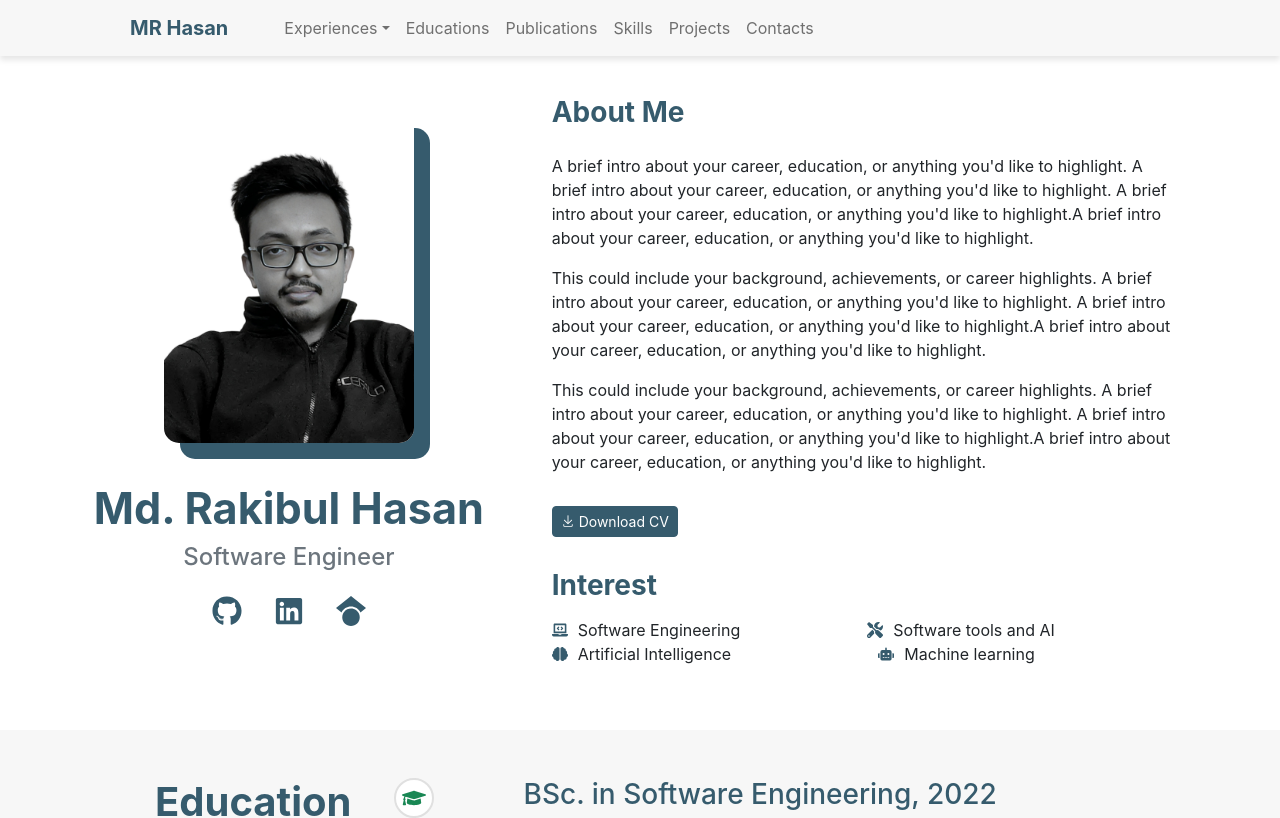
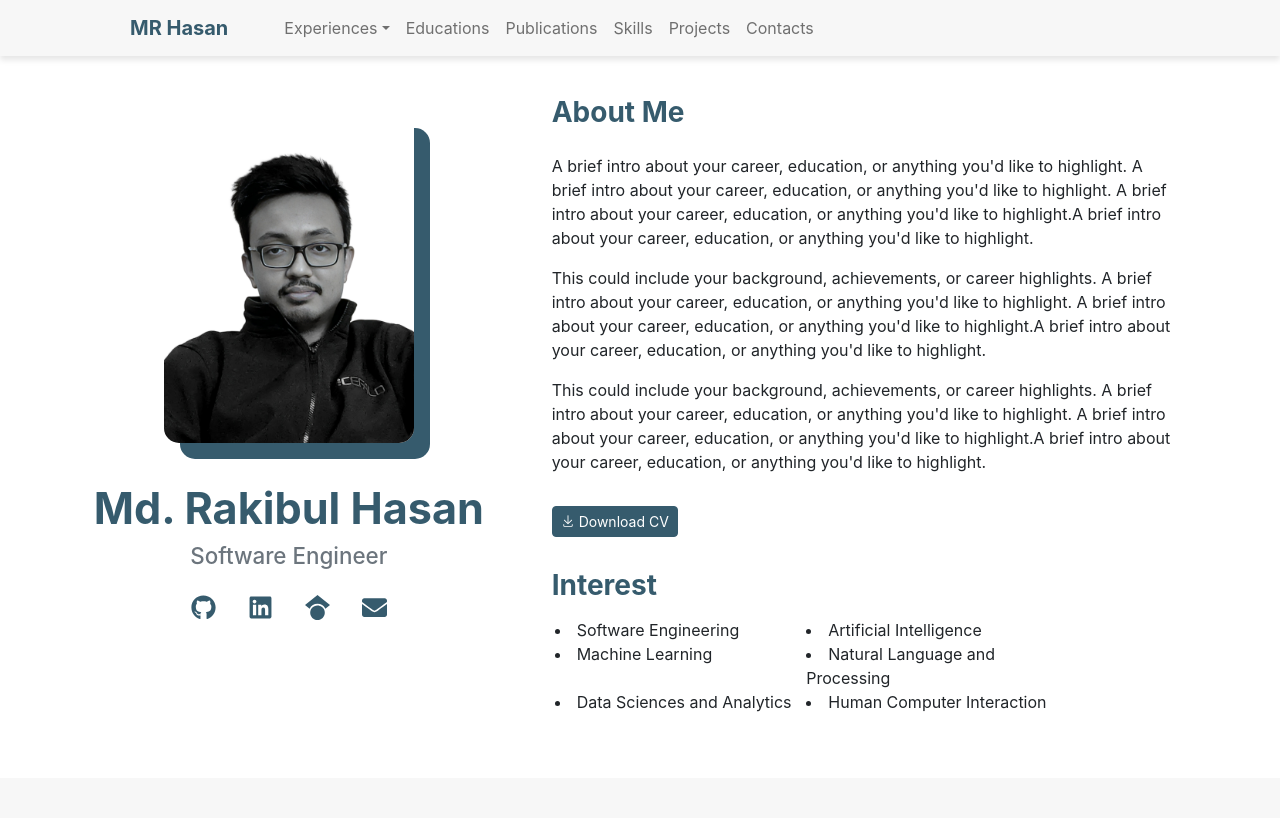
Before and after one commit to sabrinalira/sabrinalira.github.io, a Next.js app: page / in a window 1280 px wide. Shown: the top 818 px of the page. Built offline with nearby package versions, Linux system fonts and the light colour scheme.

Commit message:
fix bullet points

```diff
--- a/components/Interest.js
+++ b/components/Interest.js
@@ -1,5 +1,4 @@
 import React from "react";
-import { FaBrain, FaTools, FaRobot, FaLaptopCode } from "react-icons/fa";
 
 export const Interest = ({ interest }) => {
   return (
@@ -10,48 +9,33 @@ export const Interest = ({ interest }) => {
       >
         Interest
       </h1>
+      <div>
+        <div className="row justify-content-center justify-content-md-start col-lg-10">
           <ul
+            className="text-center text-md-start"
             style={{
               display: "flex",
               flexWrap: "wrap",
               justifyContent: "center",
-          padding: 0,
-          listStyleType: "none",
+              paddingLeft: "10px",
             }}
-        className="justify-content-md-start"
           >
             {interest.map((name, index) => (
               <li
                 key={index}
+                className="col-12 col-md-6"
                 style={{
-              minWidth: "220px",
-              display: "flex",
-              alignItems: "center",
-              whiteSpace: "nowrap",
-              flexGrow: 1,
-              flexBasis: "auto",
+                  listStyleType: "disc",
+                  paddingLeft: "5px",
+                  listStylePosition: "inside",
                 }}
-            className="justify-content-center justify-content-md-start"
               >
-            {index === 0 && (
-              <FaLaptopCode
-                className="icon-style"
-                style={{ marginRight: "10px" }}
-              />
-            )}
-            {index === 1 && (
-              <FaTools className="icon-style" style={{ marginRight: "10px" }} />
-            )}
-            {index === 2 && (
-              <FaBrain className="icon-style" style={{ marginRight: "10px" }} />
-            )}
-            {index === 3 && (
-              <FaRobot className="icon-style" style={{ marginRight: "10px" }} />
-            )}
                 {name}
               </li>
             ))}
           </ul>
         </div>
+      </div>
+    </div>
   );
 };
--- a/components/Intro.js
+++ b/components/Intro.js
@@ -1,7 +1,7 @@
 import React from "react";
 import getConfig from "next/config";
 import Link from "next/link";
-import { FaGithub, FaLinkedin } from "react-icons/fa"; // Import icons from react-icons
+import { FaGithub, FaLinkedin, FaEnvelope } from "react-icons/fa"; // Import icons from react-icons
 import { FaGoogleScholar } from "react-icons/fa6";
 
 const { publicRuntimeConfig } = getConfig();
@@ -25,7 +25,7 @@ export const Intro = ({ title, description, image, buttons, socialLinks }) => {
             <h1 className="text-primary fw-bold display-3 mt-4 intro-name">
               {title}
             </h1>
-            <h2 className="text-muted" style={{ fontSize: "1.5rem" }}>
+            <h2 className="text-muted" style={{ fontSize: "1.4rem" }}>
               Software Engineer
             </h2>{" "}
           </div>
@@ -39,7 +39,7 @@ export const Intro = ({ title, description, image, buttons, socialLinks }) => {
           <div className="col-12">
             {socialLinks.map((link, index) => (
               <Link key={index} href={link.url}>
-                <a target="_blank" rel="noreferrer" className="mx-3">
+                <a target="_blank" rel="noreferrer" className="mx-2 mx-md-3">
                   {link.icon === "github" && (
                     <FaGithub className="responsive-icon" />
                   )}
@@ -48,6 +48,10 @@ export const Intro = ({ title, description, image, buttons, socialLinks }) => {
                   )}
                   {link.icon === "googleScholar" && (
                     <FaGoogleScholar className="responsive-icon" />
+                  )}
+                  {/* email */}
+                  {link.icon === "email" && (
+                    <FaEnvelope className="responsive-icon" />
                   )}
                 </a>
               </Link>
--- a/config/config.js
+++ b/config/config.js
@@ -1,3 +1,4 @@
+import { icon } from "@fortawesome/fontawesome-svg-core";
 import profile from "./profile-white.png";
 import {} from "@fortawesome/free-solid-svg-icons";
 
@@ -70,6 +71,10 @@ export const intro = {
       url: "https://scholar.google.com/citations?user=userid",
       icon: "googleScholar",
     },
+    {
+      url: "mailto:rakibulhasanranak1@gmail.com",
+      icon: "email",
+    },
   ],
 };
 
@@ -119,9 +124,11 @@ export const SEO = {
 
 export const interest = [
   "Software Engineering",
-  "Software tools and AI",
   "Artificial Intelligence",
-  "Machine learning",
+  "Machine Learning",
+  "Natural Language and Processing",
+  "Data Sciences and Analytics",
+  "Human Computer Interaction",
 ];
 
 export const education = {
@@ -131,7 +138,7 @@ export const education = {
       degree: "BSc. in Software Engineering, 2022",
       institution: "Shahjalal University of Science and Technology, Sylhet",
       institutionUrl: "https://www.sust.edu/",
-      gpa: "3.79/4.00",
+      gpa: "3.79/4.00 - [4th/50]",
       courses: [
         "Data Structure & Algorithms",
         "Object Oriented Programming",
--- a/styles/custom.global.scss
+++ b/styles/custom.global.scss
@@ -354,7 +354,7 @@ html {
 
 @media (min-width: 768px) {
   .responsive-icon {
-    font-size: 30px; /* Larger screen size */
+    font-size: 25px; /* Larger screen size */
   }
 }
 .test{
```
Lines whose indentation alone changed are shown as unchanged.
